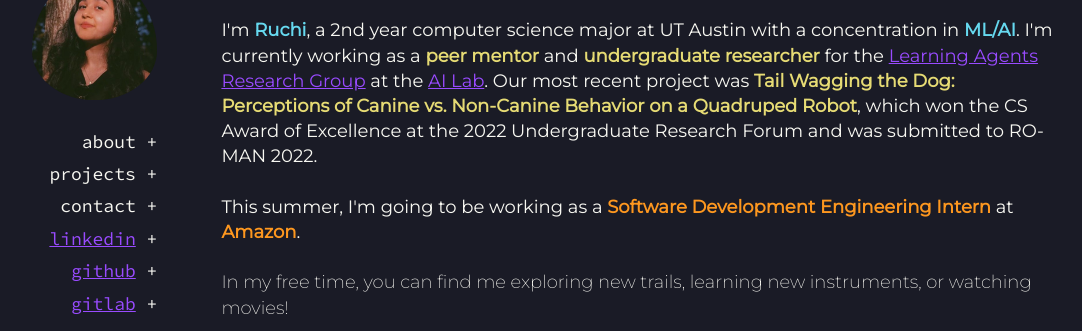
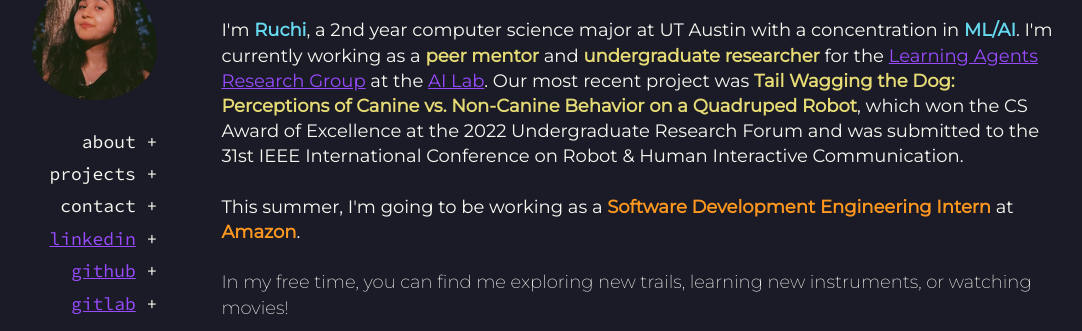
Before and after one commit to r-bhalani/cs-website, a plain HTML site: page index.html in a window 1280 px wide. Shown: the part 219-550 px from the top of the page, without its empty margins (73-1155 px from the left). Drawn offline with nearby package versions, Linux system fonts and the light colour scheme.

Commit message:
added specific descriptions

```diff
--- a/index.html
+++ b/index.html
@@ -50,7 +50,7 @@
             <a class="anchor" id="about"></a>
             <h1>About</h1>
             <div class="text">
-                I'm <span class="color-blue">Ruchi</span>, a 2nd year computer science major at UT Austin with a concentration in <span class="color-blue">ML/AI</span>. I'm currently working as a <span class="color-yellow">peer mentor</span> and <span class="color-yellow">undergraduate researcher</span> for the <a class="ext" href="https://www.cs.utexas.edu/~larg/index.php/Learning_Agents_Research_Group">Learning Agents Research Group</a> at the <a class="ext" href="https://www.cs.utexas.edu/users/ai-lab/">AI Lab</a>. Our most recent project was <span class="color-yellow">Tail Wagging the Dog: Perceptions of Canine vs. Non-Canine Behavior on a Quadruped Robot</span>, which won the CS Award of Excellence at the 2022 Undergraduate Research Forum and was submitted to RO-MAN 2022.
+                I'm <span class="color-blue">Ruchi</span>, a 2nd year computer science major at UT Austin with a concentration in <span class="color-blue">ML/AI</span>. I'm currently working as a <span class="color-yellow">peer mentor</span> and <span class="color-yellow">undergraduate researcher</span> for the <a class="ext" href="https://www.cs.utexas.edu/~larg/index.php/Learning_Agents_Research_Group">Learning Agents Research Group</a> at the <a class="ext" href="https://www.cs.utexas.edu/users/ai-lab/">AI Lab</a>. Our most recent project was <span class="color-yellow">Tail Wagging the Dog: Perceptions of Canine vs. Non-Canine Behavior on a Quadruped Robot</span>, which won the CS Award of Excellence at the 2022 Undergraduate Research Forum and was submitted to the 31st IEEE International Conference on Robot & Human Interactive Communication.
                 <br /><br />
                 This summer, I'm going to be working as a <span class="color-orange">Software Development Engineering Intern</span> at <span class="color-orange">Amazon</span>.
                 <br /><br />
```
